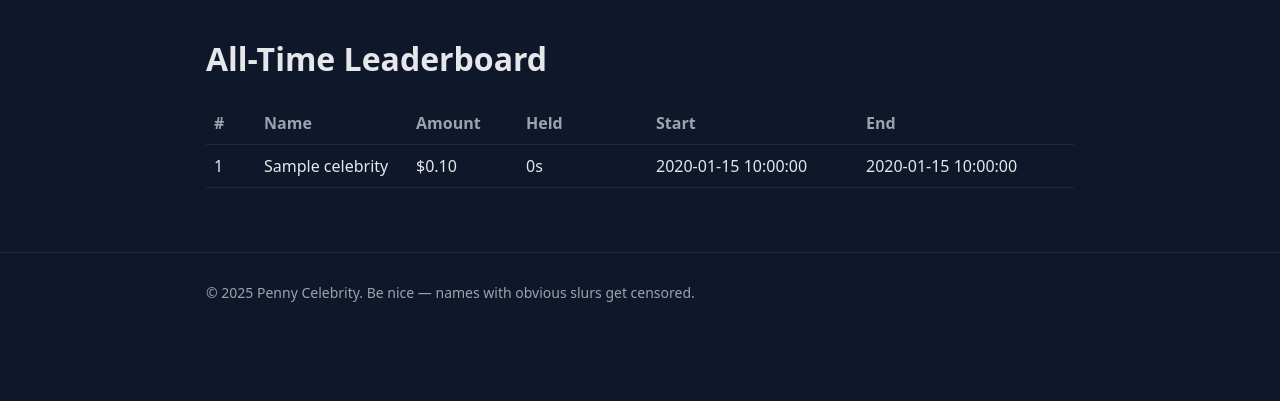
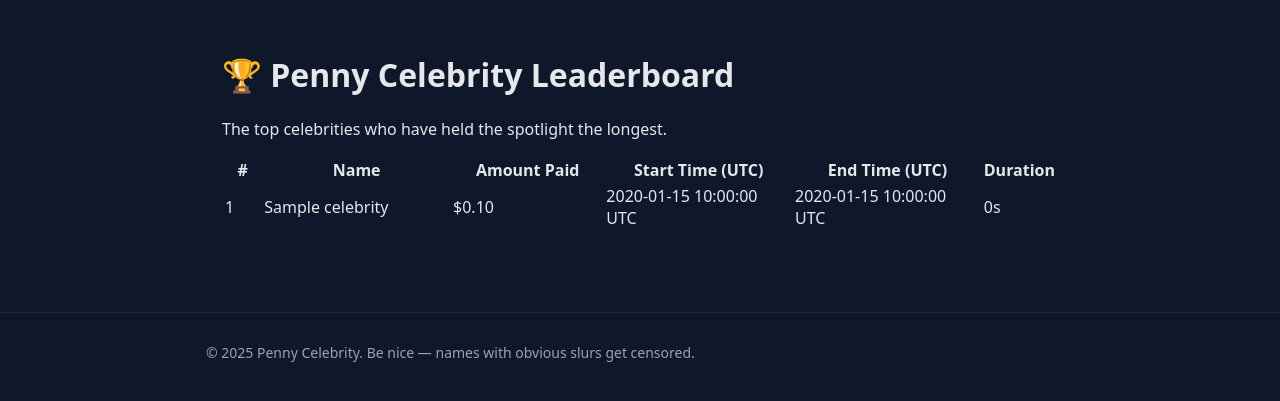
Before and after one commit to hubbinbunnin-oss/pennycelebrity, a Flask app: page /leaderboard in a window 1280 px wide. Shown: the part 55-456 px from the top of the page. Run offline with Flask 3, Linux system fonts and the light colour scheme; tables that the repository leaves empty hold one stand-in row (values such as "Sample post").

Commit message:
Update leaderboard.html

```diff
--- a/templates/leaderboard.html
+++ b/templates/leaderboard.html
@@ -1,32 +1,41 @@
 {% extends "layout.html" %}
 {% block content %}
-  <h1>All-Time Leaderboard</h1>
-  <div class="table">
-    <div class="thead">
-      <div>#</div>
-      <div>Name</div>
-      <div>Amount</div>
-      <div>Held</div>
-      <div>Start</div>
-      <div>End</div>
-    </div>
-    {% for row in top %}
-      {% set c = row[0] %}
-      {% set secs = row[1] %}
-      <div class="trow">
-        <div>{{ loop.index }}</div>
-        <div>{{ c.name }}</div>
-        <div>{{ c.amount_cents|usd }}</div>
-        <div>{{ secs|duration }}</div>
-        <div>{{ c.start_time.strftime("%Y-%m-%d %H:%M:%S %Z") }}</div>
-        <div>
-          {% if c.end_time %}
-            {{ c.end_time.strftime("%Y-%m-%d %H:%M:%S %Z") }}
-          {% else %}
-            —
-          {% endif %}
-        </div>
-      </div>
-    {% endfor %}
+<div class="container mt-4">
+  <h1 class="text-center mb-4">🏆 Penny Celebrity Leaderboard</h1>
+  <p class="text-center text-muted">
+    The top celebrities who have held the spotlight the longest.
+  </p>
+
+  {% if top and top|length > 0 %}
+  <table class="table table-striped table-bordered mt-4">
+    <thead class="table-light">
+      <tr>
+        <th scope="col" style="width: 5%">#</th>
+        <th scope="col" style="width: 25%">Name</th>
+        <th scope="col" style="width: 20%">Amount Paid</th>
+        <th scope="col" style="width: 25%">Start Time (UTC)</th>
+        <th scope="col" style="width: 25%">End Time (UTC)</th>
+        <th scope="col" style="width: 15%">Duration</th>
+      </tr>
+    </thead>
+    <tbody>
+      {% for c, dur in top %}
+      <tr>
+        <td>{{ loop.index }}</td>
+        <td>{{ c.name }}</td>
+        <td>{{ c.amount_cents|usd }}</td>
+        <td>{{ c.start_time|fmtdt }}</td>
+        <td>{{ c.end_time|fmtdt }}</td>
+        <td>{{ dur|duration }}</td>
+      </tr>
+      {% endfor %}
+    </tbody>
+  </table>
+  {% else %}
+  <div class="text-center text-muted mt-5">
+    <p>No celebrities yet — be the first to claim your fame!</p>
+    <a href="{{ url_for('claim') }}" class="btn btn-primary">Become the Celebrity</a>
   </div>
+  {% endif %}
+</div>
 {% endblock %}
```
